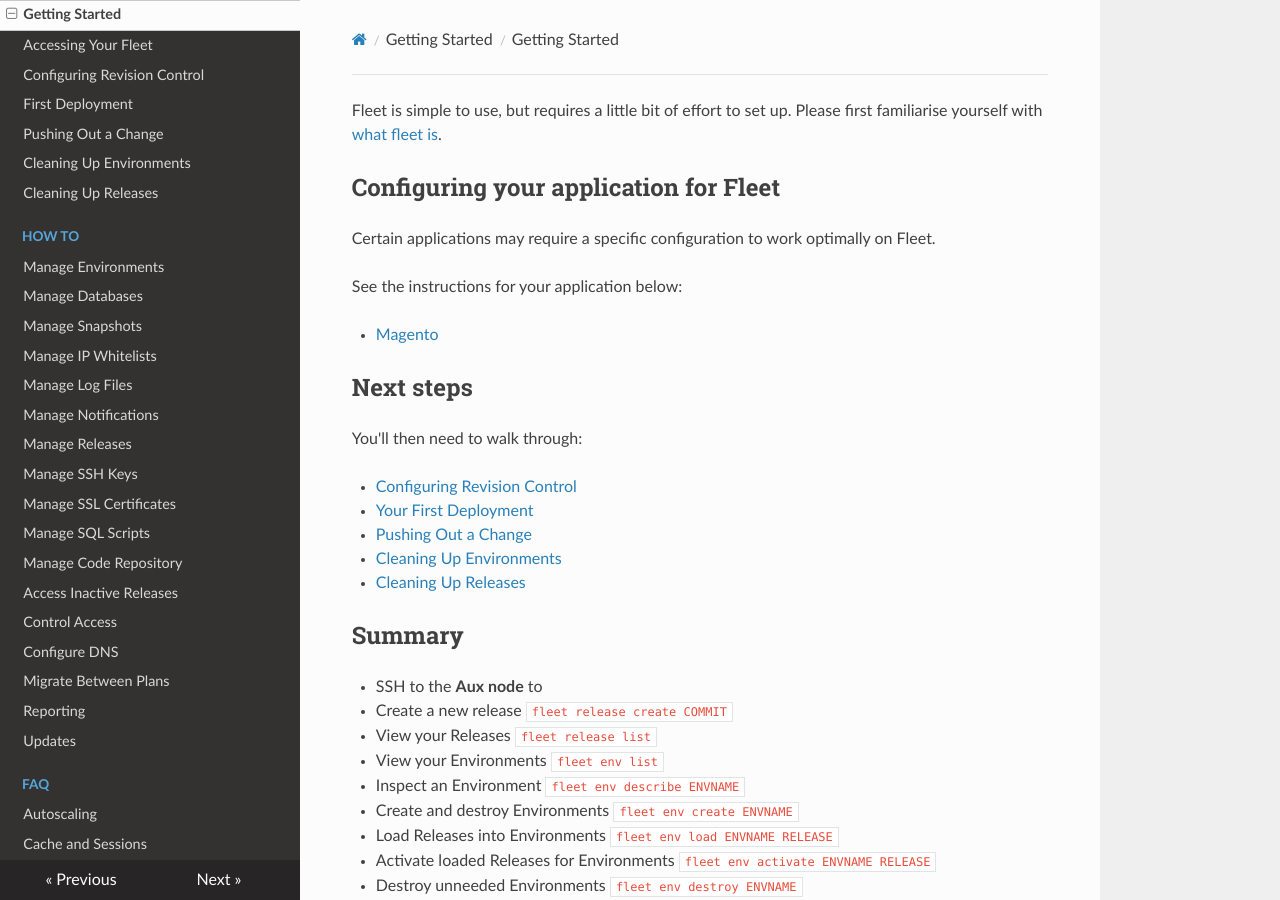
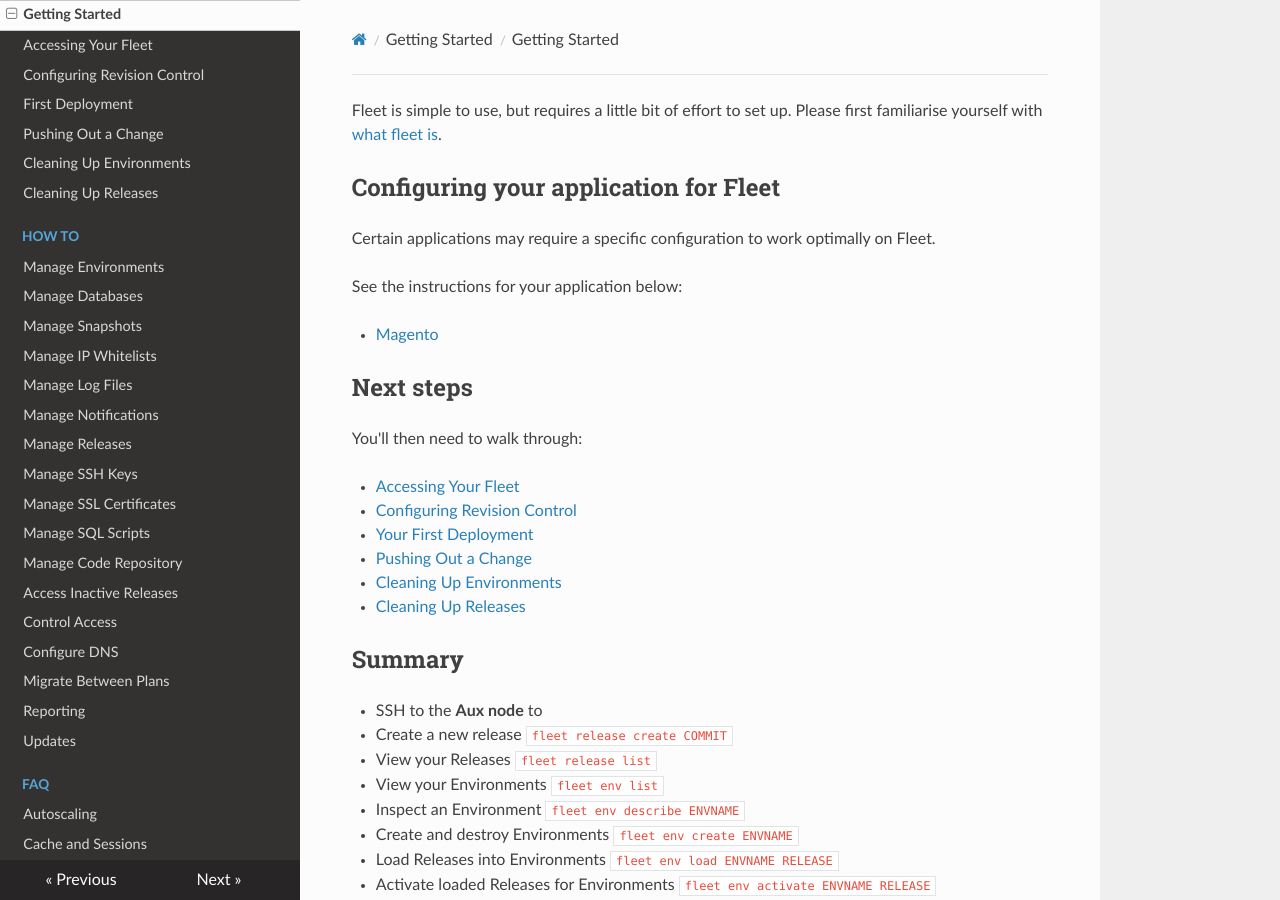
Before and after one commit to anchor/fleet-magento-docs, an MkDocs documentation site: the page built from docs/getting-started/getting-started.md, in a window 1280 px wide and 900 px high. Built offline with MkDocs 1.6.1, drawn with Linux system fonts in a browser that asks for light colours; nearby versions of some CDN libraries; old or Windows-style settings are respelled for this version of MkDocs.

Commit message:
Adding this access section on the walkthrough

```diff
--- a/docs/getting-started/getting-started.md
+++ b/docs/getting-started/getting-started.md
@@ -12,6 +12,7 @@ See the instructions for your application below:
 
 You'll then need to walk through:
 
+ * [Accessing Your Fleet](accessing-your-fleet.md)
  * [Configuring Revision Control](configuring-revision-control.md)
  * [Your First Deployment](first-deployment.md)
  * [Pushing Out a Change](pushing-a-change.md)
```
